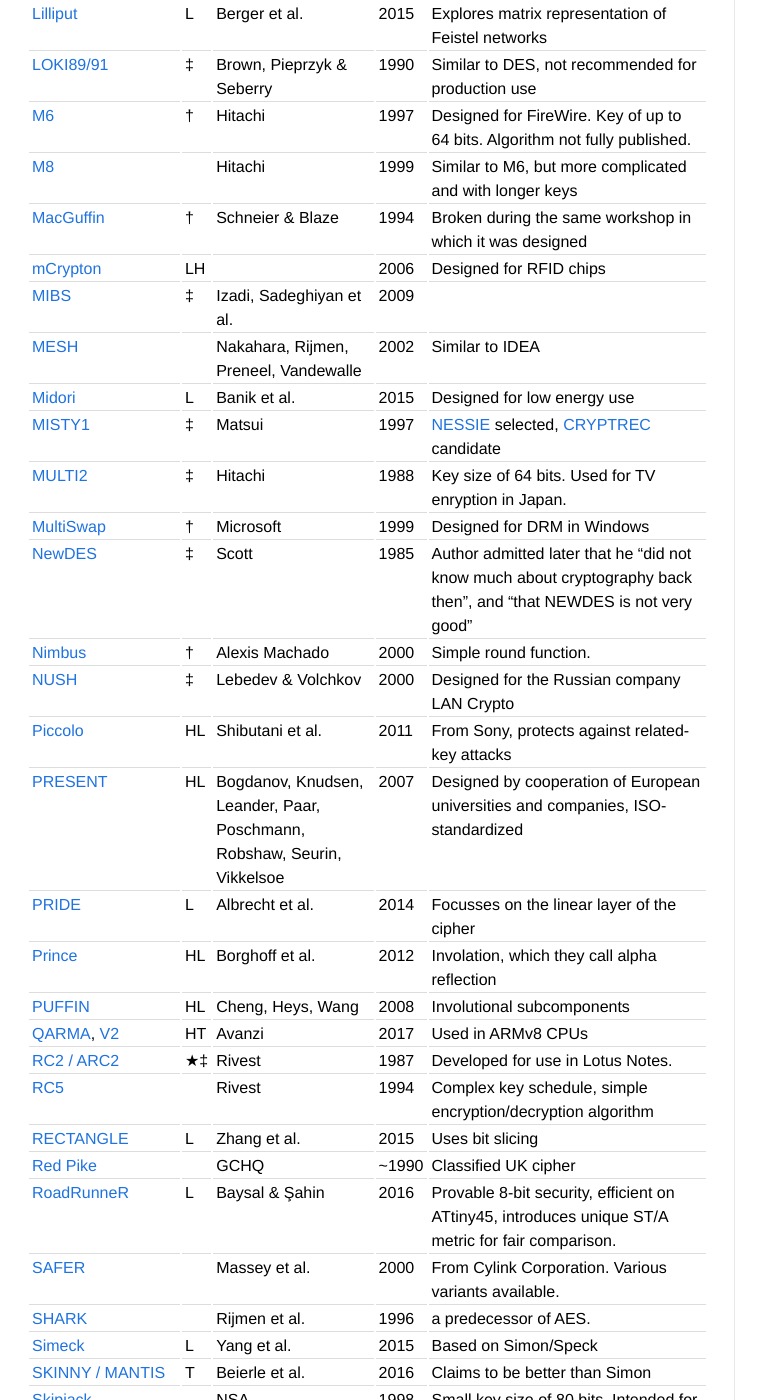
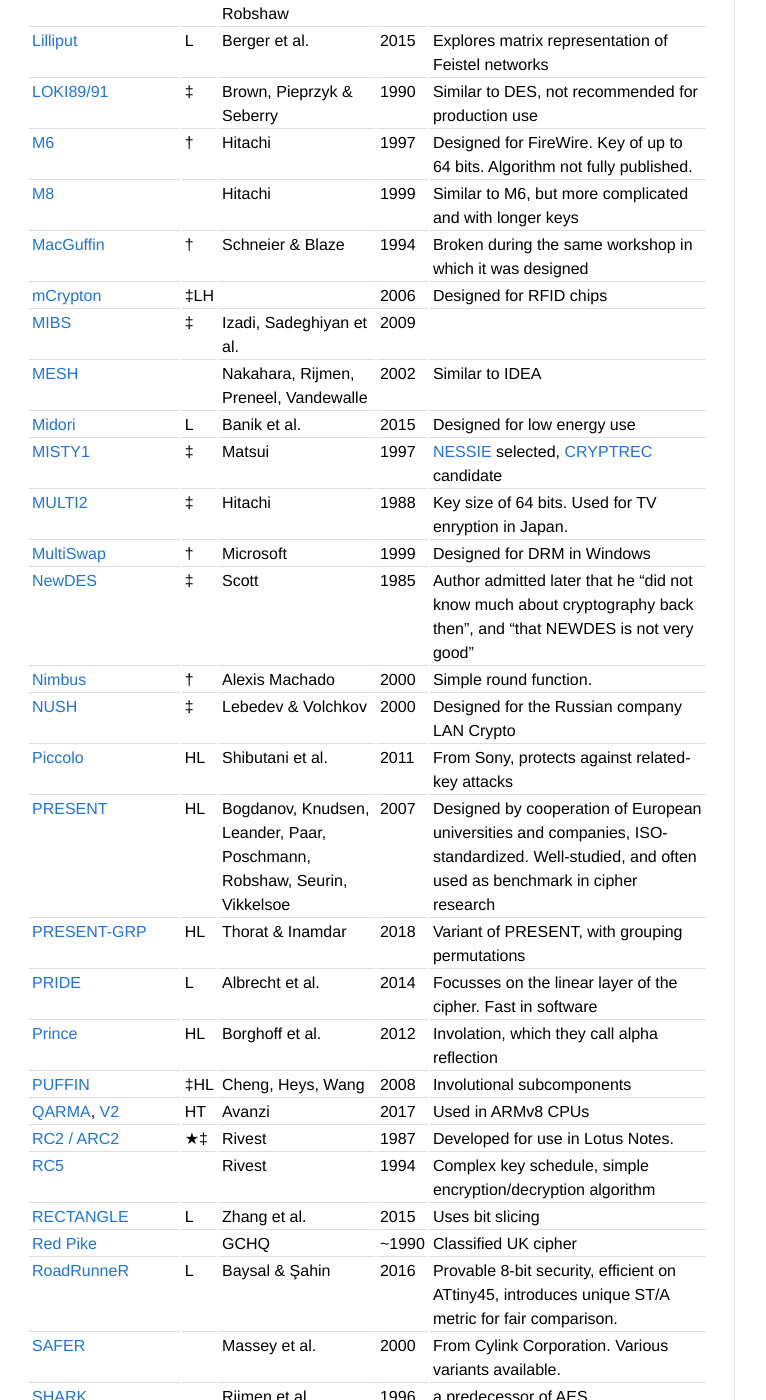
Before and after one commit to Sjord/Sjord.github.io, a Jekyll site: the page built from _posts/2023-04-06-encryption-64-bit-block-ciphers.md, in a window 1280 px wide and 1400 px high, scrolled down 2033 px. Shown: the whole window, without its empty margins (113-879 px from the left). Built offline with Jekyll 4.4.1, drawn with Linux system fonts in a browser that asks for light colours; some of the changed text lies outside the part shown.

Commit message:
Even more ciphers

```diff
--- a/_posts/2023-04-06-encryption-64-bit-block-ciphers.md
+++ b/_posts/2023-04-06-encryption-64-bit-block-ciphers.md
@@ -33,26 +34,26 @@
 | [GOST (Magma)](https://en.wikipedia.org/wiki/GOST_(block_cipher)) | ‡ | USSR | ~1970 | Declassified in 1994. |
 | [Halka](https://eprint.iacr.org/2014/110.pdf) | | Das | 2014 | |
 | [Hierocrypt-L1](https://en.wikipedia.org/wiki/Hierocrypt) | | Toshiba | 2000 | [CRYPTREC](https://en.wikipedia.org/wiki/CRYPTREC) candidate |
-| [HIGHT](https://www.iacr.org/archive/ches2006/04/04.pdf) | L | Hong et al. | 2006 | Has received some analysis and improvements |
+| [HIGHT](https://www.iacr.org/archive/ches2006/04/04.pdf) | ‡L | Hong et al. | 2006 | Has received some analysis and improvements |
 | [Hisec](papers/2014/hisec-a-new-lightweight-block-cipher-algorithm.pdf) | | AlDabbagh et al. | 2014 | |
 | [ICE](https://en.wikipedia.org/wiki/ICE_(cipher)) | | Kwan | 1997 | Similar to DES |
 | [ICEBERG](https://iacr.org/archive/fse2004/30170280/30170280.pdf) | H | Standaert et al. | 2004 | Designed for FPGAs. Involutional; encryption and decryption use the same algorithm, but a different internal key |
 | [IDEA](https://en.wikipedia.org/wiki/International_Data_Encryption_Algorithm) | ★ | Lai and Massey | 1991 | International Data Encryption Algorithm |
 | [IDEA NXT](https://en.wikipedia.org/wiki/IDEA_NXT) | | Junod & Vaudenay | 2003 | Successor to IDEA |
 | [KASUMI](https://en.wikipedia.org/wiki/KASUMI) | † | Mitsubishi | 1998 | A variation of MISTY1 modified for mobile phone networks. |
-| [KATAN64](https://www.iacr.org/archive/ches2009/57470273/57470273.pdf) / [KTANTAN64](https://www.iacr.org/archive/ches2009/57470273/57470273.pdf) | H | De Cannière, Dunkelman & Knežević | 2009 | Efficient hardware oriented cipher.
+| [KATAN64](https://www.iacr.org/archive/ches2009/57470273/57470273.pdf) / [KTANTAN64](https://www.iacr.org/archive/ches2009/57470273/57470273.pdf) | ‡H | De Cannière, Dunkelman & Knežević | 2009 | Efficient hardware oriented cipher.
 | [KHAZAD](https://en.wikipedia.org/wiki/KHAZAD) | | Rijmen & Barreto | 2000 | NESSIE finalist. Involutional subcomponents |
 | [Khufu / Khafre](https://en.wikipedia.org/wiki/Khufu_and_Khafre) | † | Merkle | 1989 | Leaked by a reviewer after the NSA asked Xerox not to publish it |
 | [KLEIN](https://ris.utwente.nl/ws/portalfiles/portal/5095833/The_KLEIN_Block_Cipher.pdf) | L | Gong et al. | 2010 | Key length at most 96 bits |
 | [KN-Cipher](https://en.wikipedia.org/wiki/KN-Cipher) | † | Nyberg & Knudsen | 1995 | Prototype, provably secure against differential cryptanalysis, but evenso broken by differential cryptanalysis |
-| [LBlock](https://eprint.iacr.org/2011/345.pdf) | L | Wu & Zhang | 2011 | Key size of 80 bits |
+| [LBlock](https://eprint.iacr.org/2011/345.pdf) | ‡L | Wu & Zhang | 2011 | Key size of 80 bits |
 | [LED](https://eprint.iacr.org/2012/600.pdf) | HL | Guo, Peyrin, Poschmann, Robshaw | 2011 | No key schedule, protects against related-key attacks |
 | [Lilliput](/papers/2015/extended-generalized-feistel-networks-using-matrix-representation-to-propose-a-new-lightweight-block-cipher-lilliput.pdf) | L | Berger et al. | 2015 | Explores matrix representation of Feistel networks |
 | [LOKI89/91](https://en.wikipedia.org/wiki/LOKI) | ‡ | Brown, Pieprzyk & Seberry | 1990 | Similar to DES, not recommended for production use |
 | [M6](https://en.wikipedia.org/wiki/M6_(cipher)) | † | Hitachi | 1997 | Designed for FireWire. Key of up to 64 bits. Algorithm not fully published. |
 | [M8](https://en.wikipedia.org/wiki/M8_(cipher)) | | Hitachi | 1999 | Similar to M6, but more complicated and with longer keys |
 | [MacGuffin](https://en.wikipedia.org/wiki/MacGuffin_(cipher)) | † | Schneier & Blaze | 1994 | Broken during the same workshop in which it was designed |
-| [mCrypton](/papers/2006/mcrypton-a-lightweight-block-cipher-for-security-of-low-cost-rfid-tags-and-sensors.pdf) | LH | | 2006 | Designed for RFID chips |
+| [mCrypton](/papers/2006/mcrypton-a-lightweight-block-cipher-for-security-of-low-cost-rfid-tags-and-sensors.pdf) | ‡LH | | 2006 | Designed for RFID chips |
 | [MIBS](papers/2009/mibs-a-new-lightweight-block-cipher.pdf) | ‡ | Izadi, Sadeghiyan et al. | 2009 | |
 | [MESH](https://en.wikipedia.org/wiki/MESH_(cipher)) | | Nakahara, Rijmen, Preneel, Vandewalle | 2002 | Similar to IDEA |
 | [Midori](https://eprint.iacr.org/2015/1142.pdf) | L | Banik et al. | 2015 | Designed for low energy use |
@@ -63,10 +64,11 @@
 | [Nimbus](https://en.wikipedia.org/wiki/Nimbus_(cipher)) | † | Alexis Machado | 2000 | Simple round function. |
 | [NUSH](https://en.wikipedia.org/wiki/NUSH) | ‡ | Lebedev & Volchkov | 2000 | Designed for the Russian company LAN Crypto |
 | [Piccolo](https://iacr.org/workshops/ches/ches2011/presentations/Session%207/CHES2011_Session7_3.pdf) | HL | Shibutani et al. | 2011 | From Sony, protects against related-key attacks |
-| [PRESENT](https://en.wikipedia.org/wiki/PRESENT) | HL | Bogdanov, Knudsen, Leander, Paar, Poschmann, Robshaw, Seurin, Vikkelsoe | 2007 | Designed by cooperation of European universities and companies, ISO-standardized |
-| [PRIDE](https://eprint.iacr.org/2014/453.pdf) | L | Albrecht et al. | 2014 | Focusses on the linear layer of the cipher |
+| [PRESENT](https://en.wikipedia.org/wiki/PRESENT) | HL | Bogdanov, Knudsen, Leander, Paar, Poschmann, Robshaw, Seurin, Vikkelsoe | 2007 | Designed by cooperation of European universities and companies, ISO-standardized. Well-studied, and often used as benchmark in cipher research |
+| [PRESENT-GRP](https://www.emerald.com/insight/content/doi/10.1016/j.aci.2018.05.001/full/pdf) | HL | Thorat & Inamdar | 2018 | Variant of PRESENT, with grouping permutations |
+| [PRIDE](https://eprint.iacr.org/2014/453.pdf) | L | Albrecht et al. | 2014 | Focusses on the linear layer of the cipher. Fast in software |
 | [Prince](https://en.wikipedia.org/wiki/Prince_(cipher)) | HL | Borghoff et al. | 2012 | Involation, which they call alpha reflection |
-| [PUFFIN](https://citeseerx.ist.psu.edu/document?repid=rep1&type=pdf&doi=6c1edca0a9800edfb76aca96915ab6f8fcb80cdd) | HL | Cheng, Heys, Wang| 2008 | Involutional subcomponents |
+| [PUFFIN](https://citeseerx.ist.psu.edu/document?repid=rep1&type=pdf&doi=6c1edca0a9800edfb76aca96915ab6f8fcb80cdd) | ‡HL | Cheng, Heys, Wang| 2008 | Involutional subcomponents |
 | [QARMA](https://en.wikipedia.org/wiki/QARMA), [V2](https://eprint.iacr.org/2023/929) | HT | Avanzi | 2017 | Used in ARMv8 CPUs |
 | [RC2 / ARC2](https://en.wikipedia.org/wiki/RC2) | ★‡ | Rivest | 1987 | Developed for use in Lotus Notes. |
 | [RC5](https://en.wikipedia.org/wiki/RC5) | | Rivest | 1994 | Complex key schedule, simple encryption/decryption algorithm |
@@ -120,6 +122,7 @@
 ## More information
 
 * [A review of lightweight block ciphers](https://www.fysarakis.com/uploads/2/0/6/3/20637656/BC_survey.pdf)
+* [Lightweight Cryptography Algorithms for Resource-Constrained IoT Devices: A Review, Comparison and Research Opportunities](https://ieeexplore.ieee.org/document/9328432)
 * [Format-preserving encryption](https://en.wikipedia.org/wiki/Format-preserving_encryption#The_FPE_constructions_of_Black_and_Rogaway)
 * [Format-transforming encryption](https://en.wikipedia.org/wiki/Format-transforming_encryption)
 * [CTR mode](https://en.wikipedia.org/wiki/Block_cipher_mode_of_operation#Counter_.28CTR.29)
```
Also changed, not shown: other parts of _posts/2023-04-06-encryption-64-bit-block-ciphers.md (+1 -0 lines).
